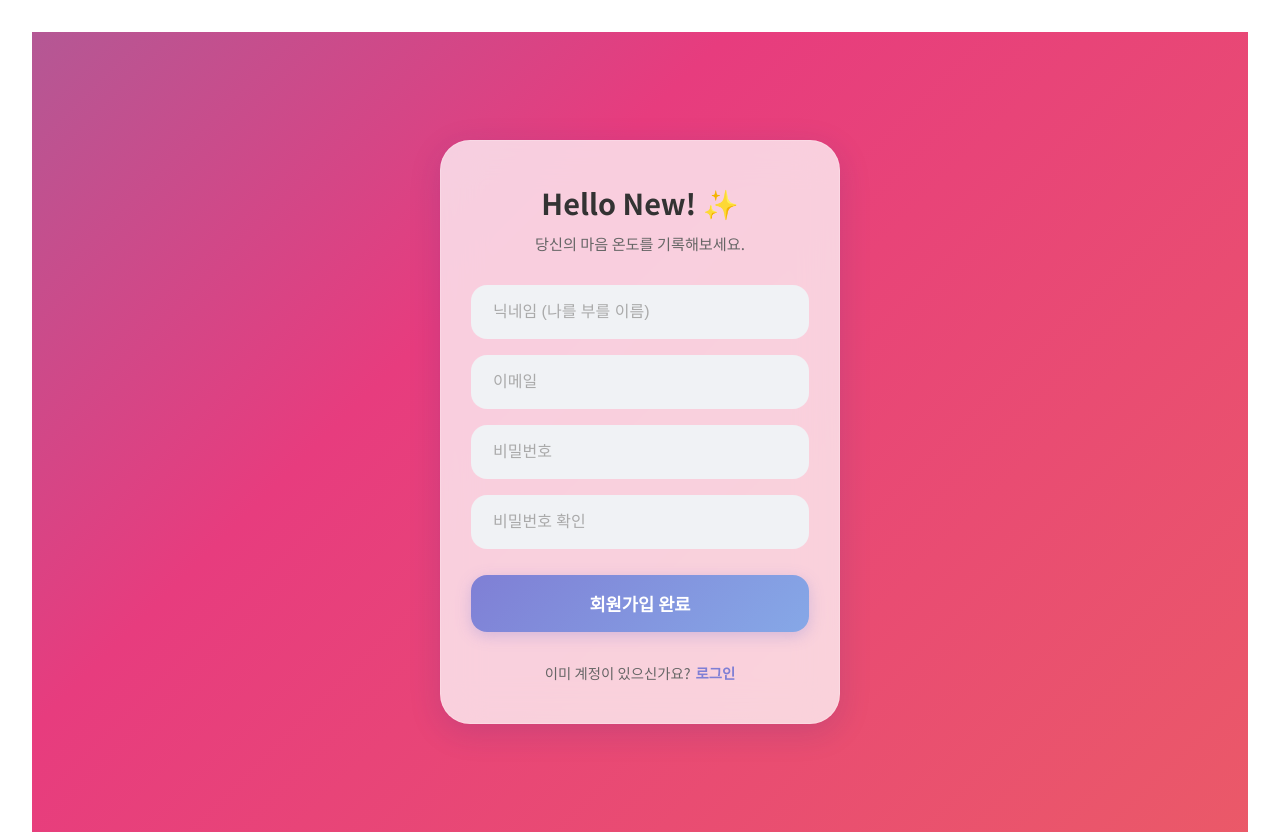
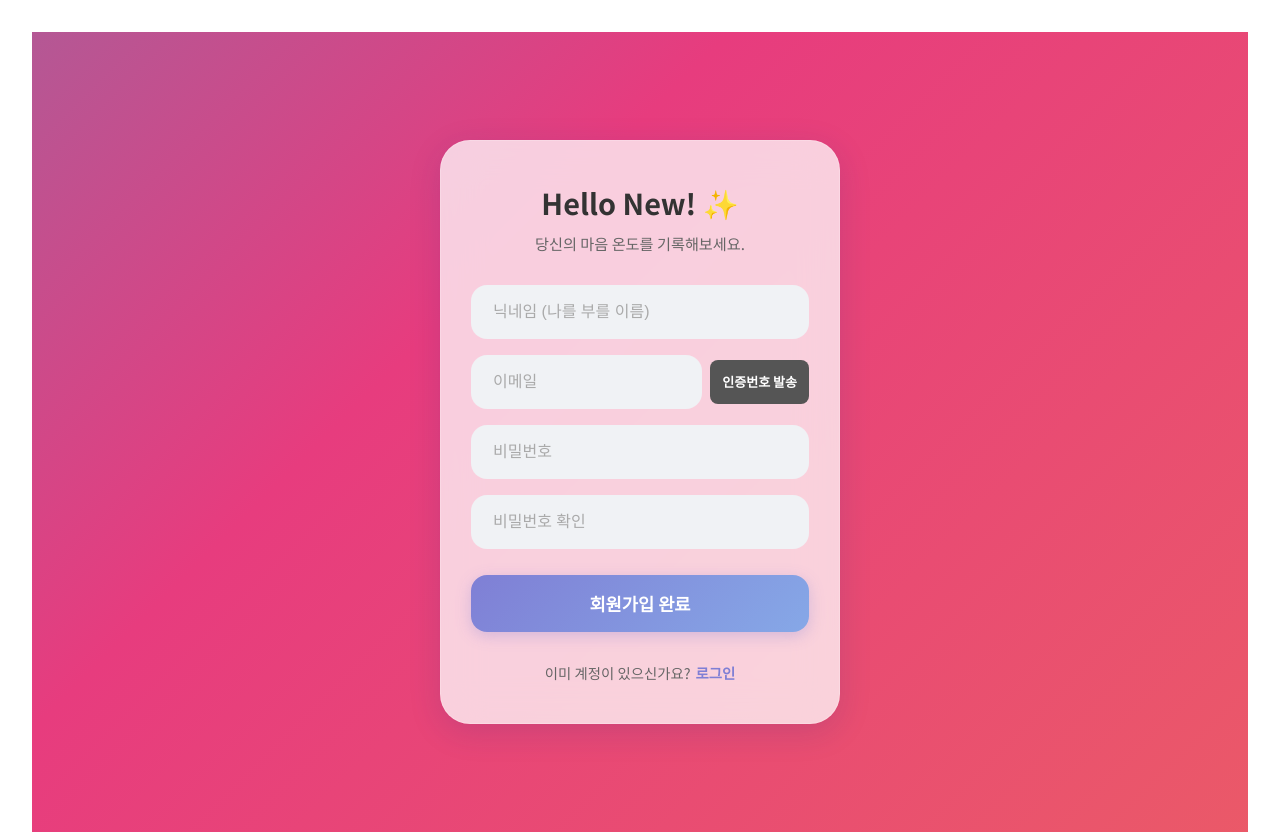
Before and after one commit to silverwest0539-sketch/moodtrack-portfolio, a React app in the folder frontend/: page /signup in a window 1280 px wide. Built offline with nearby package versions, Linux system fonts and the light colour scheme; the HTML template or start-up script is replaced by a standard one; a web font is replaced by a local one.

Commit message:
회원가입시 이메일 인증 화면 구현

```diff
--- a/frontend/src/pages/Auth/Auth.css
+++ b/frontend/src/pages/Auth/Auth.css
@@ -89,6 +89,7 @@
     outline: none;
     transition: all 0.3s;
     box-sizing: border-box;
+    flex: 1;
 }
 
 .custom-input::placeholder {
@@ -99,6 +100,29 @@
     background: white;
     border-color: #7F7FD5;
     box-shadow: 0 4px 15px rgba(127, 127, 213, 0.15);
+}
+
+.email-group {
+    display: flex;
+    align-items: center;
+    gap: 8px;
+}
+
+.btn-auth-small {
+    height: 44px;
+    padding: 0 12px;
+    font-size: 13px;
+    border-radius: 8px;
+    border: none;
+    background-color: #555;
+    color: white;
+    cursor: pointer;
+    white-space: nowrap;
+}
+
+.btn-auth-small:disabled {
+    background-color: #aaa;
+    cursor: not-allowed;
 }
 
 /* 메인 버튼 */
--- a/frontend/src/pages/Auth/Signup.jsx
+++ b/frontend/src/pages/Auth/Signup.jsx
@@ -1,10 +1,42 @@
 // src/pages/Auth/Signup.jsx
-import React from 'react';
+import React, { useState } from 'react';
 import { useNavigate } from 'react-router-dom';
 import './Auth.css';
 
 const Signup = () => {
     const navigate = useNavigate();
+
+    const [email, setEmail] = useState('')
+    const [authCode, setAuthCode] = useState('')
+    const [inputCode, setInputCode] = useState('')
+
+    const [isCodeSent, setIsCodeSent] = useState(false)
+    const [isEmailVerified, setIsEmailVerified] = useState(false)
+
+    // 인증번호 발송
+    const sendAuthCode = () => {
+        if (!email) {
+            alert('이메일을 입력해주세요!')
+            return;
+        }
+
+        const generateCode = Math.floor(100000 + Math.random() * 900000).toString()
+
+        setAuthCode(generateCode)
+        setIsCodeSent(true)
+
+        alert(`인증번호가 발송되었습니다. (테스트 코드: ${generateCode})`)
+    }
+
+    // 인증번호 확인
+    const verifyAuthCode = () => {
+        if (inputCode === authCode) {
+            alert('이메일 인증이 완료되었습니다!')
+            setIsEmailVerified(true)
+        } else {
+            alert('인증번호가 올바르지 않습니다.')
+        }
+    }
 
     const handleSignup = (e) => {
         e.preventDefault();
@@ -24,9 +56,39 @@ const Signup = () => {
                     <div className="input-group">
                         <input type="text" placeholder="닉네임 (나를 부를 이름)" className="custom-input" required />
                     </div>
-                    <div className="input-group">
-                        <input type="email" placeholder="이메일" className="custom-input" required />
+                    <div className="input-group email-group">
+                        <input type="email"
+                            placeholder="이메일"
+                            className="custom-input"
+                            value={email}
+                            onChange={(e) => setEmail(e.target.value)}
+                            disabled={isEmailVerified}
+                        />
+                        <button
+                            type="button"
+                            className="btn-auth-small"
+                            onClick={sendAuthCode}
+                            disabled={isEmailVerified}>
+                            인증번호 발송
+                        </button>
                     </div>
+                    {isCodeSent && !isEmailVerified && (
+                        <div className="input-group email-group">
+                            <input
+                                type="text"
+                                placeholder="인증번호 입력"
+                                className="custom-input"
+                                value={inputCode}
+                                onChange={(e) => setInputCode(e.target.value)}
+                            />
+                            <button
+                                type="button"
+                                className="btn=auth-small"
+                                onClick={verifyAuthCode}>
+                                확인
+                            </button>
+                        </div>
+                    )}
                     <div className="input-group">
                         <input type="password" placeholder="비밀번호" className="custom-input" required />
                     </div>
```
